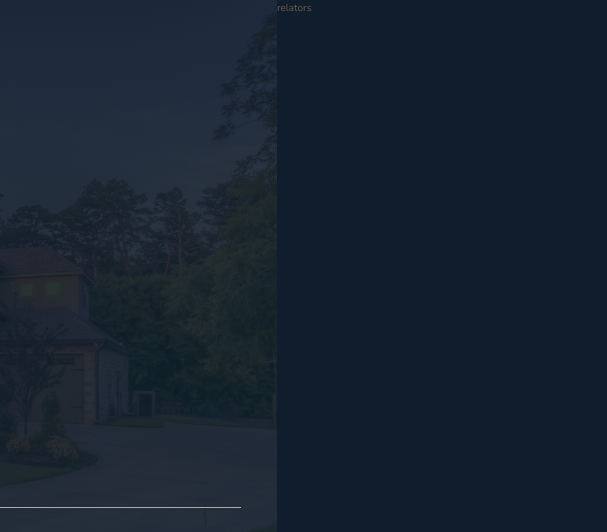
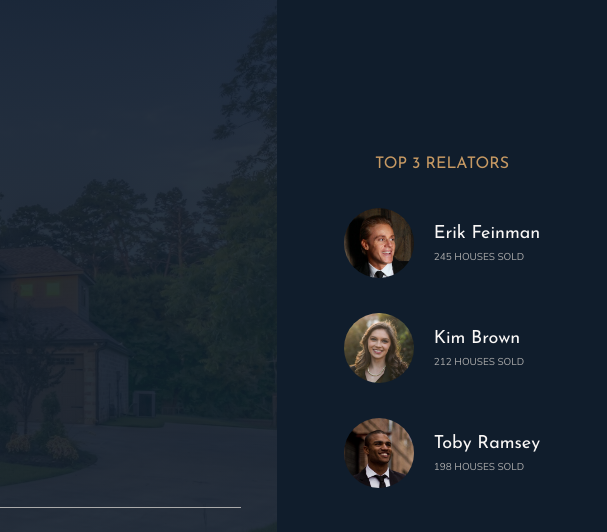
Before and after one commit to vinsonxavier12/nexter, a website: page index.html in a window 1280 px wide. Shown: the top 532 px of the page, 673-1280 px from the left. Drawn offline with nearby package versions, Linux system fonts and the light colour scheme.

Commit message:
day end sep 19

```diff
--- a/index.html
+++ b/index.html
@@ -31,7 +31,28 @@
       </div>
     </header>
 
-    <div class="relators">relators</div>
+    <div class="relators">
+      <h3 class="heading-3">Top 3 relators</h3>
+      <div class="relators__list">
+        <img src="img/realtor-1.jpeg" alt="" class="relators__img" />
+        <div class="relators__details">
+          <h4 class="heading-4 heading-4--light">Erik Feinman</h4>
+          <p class="relators__sold">245 houses sold</p>
+        </div>
+
+        <img src="img/realtor-2.jpeg" alt="" class="relators__img" />
+        <div class="relators__details">
+          <h4 class="heading-4 heading-4--light">Kim Brown</h4>
+          <p class="relators__sold">212 houses sold</p>
+        </div>
+
+        <img src="img/realtor-3.jpeg" alt="" class="relators__img" />
+        <div class="relators__details">
+          <h4 class="heading-4 heading-4--light">Toby Ramsey</h4>
+          <p class="relators__sold">198 houses sold</p>
+        </div>
+      </div>
+    </div>
 
     <section class="features">
       <div class="feature">
--- a/sass/_realtors.scss
+++ b/sass/_realtors.scss
@@ -1,4 +1,31 @@
 .relators {
   background-color: $color-secondary;
   grid-column: col-start 7 / full-end;
+  display: grid;
+  justify-content: center;
+  align-content: center;
+  justify-items: center;
+  row-gap: 3rem;
+
+  &__list {
+    display: grid;
+    grid-template-columns: min-content max-content;
+    align-items: center;
+    column-gap: 2rem;
+    row-gap: 3.5rem;
+  }
+
+  &__img {
+    height: 7rem;
+    display: block;
+    border-radius: 50%;
+  }
+
+  &__details {
+  }
+
+  &__sold {
+    text-transform: uppercase;
+    color: $color-grey-light-2;
+  }
 }
```
Also changed, not shown: css/style.css.
